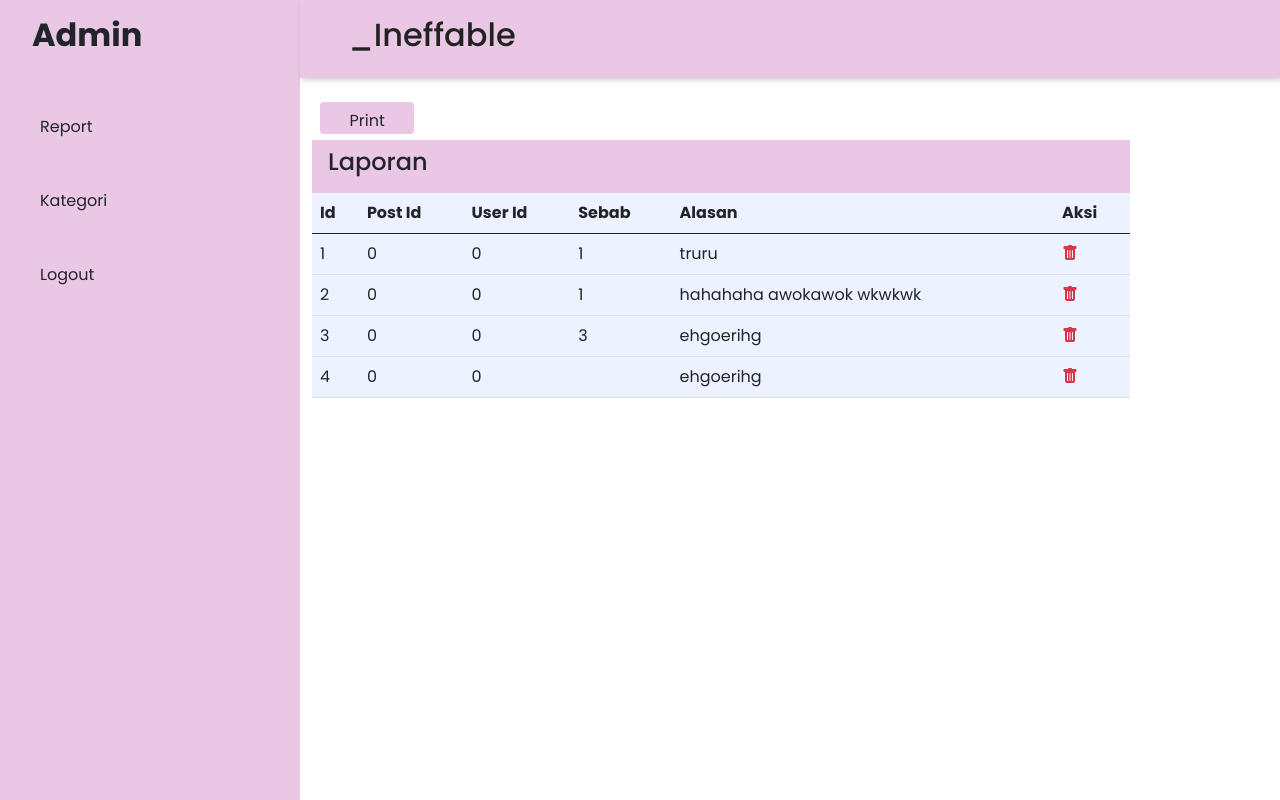
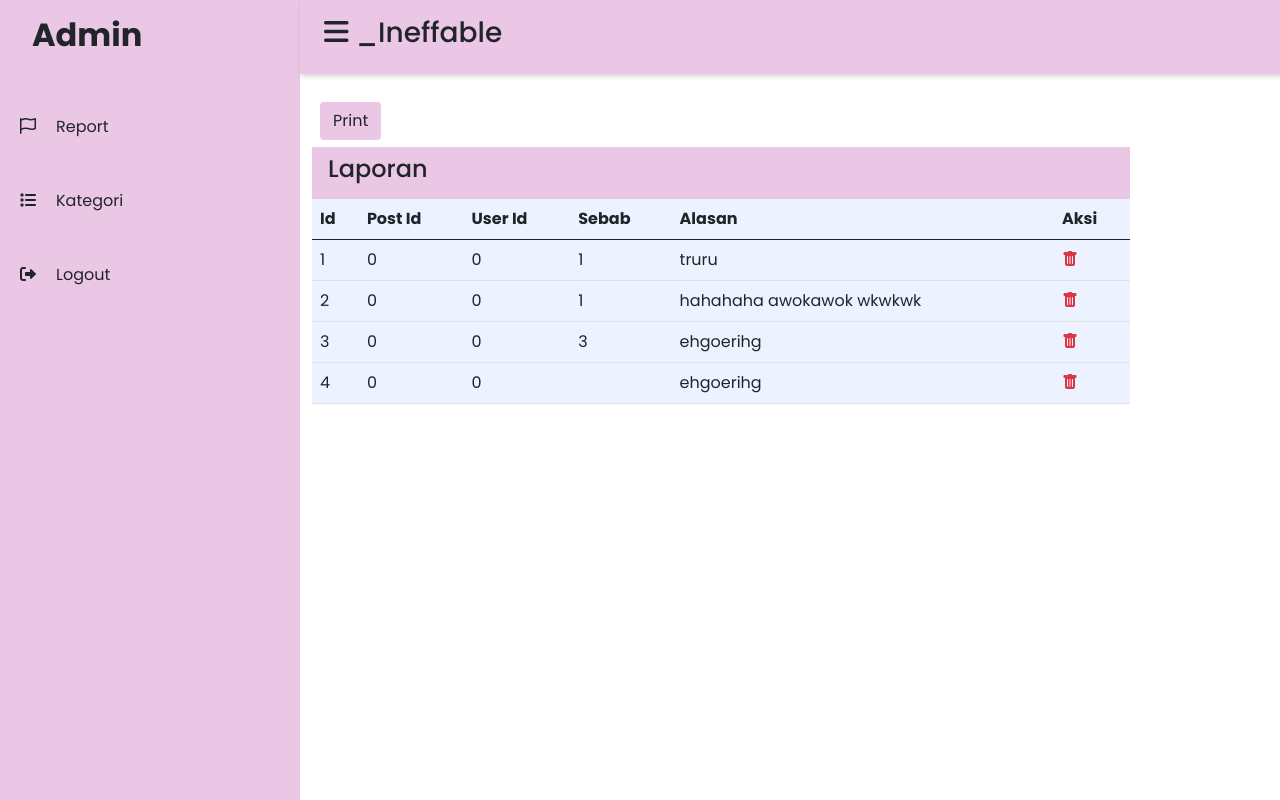
Before and after one commit to ginarahayu14/ginar-cerita, a PHP site: page /admin/index.php in a window 1280 px wide. Run offline with PHP 8.4, Linux system fonts and the light colour scheme; data comes from the database, SQL or seed files in the repository.

Commit message:
font-awesome

```diff
--- a/add_report.php
+++ b/add_report.php
@@ -16,7 +16,7 @@
         width: 80%;
     }
     .container{
-        background-color: #F7C8E0;
+        background-color: #A0616A;
         width: 100%;
         padding-top: 15%;
     }
--- a/admin/header.php
+++ b/admin/header.php
@@ -7,6 +7,7 @@
     <meta name="viewport" content="width=device-width, initial-scale=1">
 
     <!-- Bootstrap CSS -->
+    <link rel="stylesheet" href="https://cdnjs.cloudflare.com/ajax/libs/font-awesome/6.2.0/css/all.min.css" />
     <link href="https://cdn.jsdelivr.net/npm/bootstrap@5.1.0/dist/css/bootstrap.min.css" rel="stylesheet" integrity="sha384-KyZXEAg3QhqLMpG8r+8fhAXLRk2vvoC2f3B09zVXn8CA5QIVfZOJ3BCsw2P0p/We" crossorigin="anonymous">
     <link rel="stylesheet" href="style.css">
     <link rel="stylesheet" href="https://cdn.jsdelivr.net/npm/bootstrap-icons@1.10.3/font/bootstrap-icons.css">
--- a/admin/index.php
+++ b/admin/index.php
@@ -10,24 +10,24 @@ include "../db/koneksi.php";
     </div>
     <div class="sidebar-menu">
         <li class="item">
-            <a href="index.php?halaman=report" class="menu-btn text-dark"> <i class="fas fa-desktop"></i><span>Report</span></a>
+            <a href="index.php?halaman=report" class="menu-btn text-dark"><i class="fa-regular fa-flag"></i><span>Report</span></a>
         </li>
         <li class="item">
-            <a href="index.php?halaman=kategori" class="menu-btn text-dark"> <i class="fas fa-desktop"></i><span>Kategori</span> </a>
+            <a href="index.php?halaman=kategori" class="menu-btn text-dark"><i class="fa-solid fa-list"></i><span>Kategori</span> </a>
         </li>
         <li class="item">
-            <a href="../logout.php" class="menu-btn text-dark"> <i class="fas fa-desktop"></i><span>Logout</span> </a>
+            <a href="../logout.php" class="menu-btn text-dark"><i class="fa-solid fa-right-from-bracket"></i><span>Logout</span> </a>
         </li>
     </div>
 </div>
 <div class="maint-content">
     <header>
-        <h2>
+        <h3>
             <label for="nav-toggle">
-                <span class="las la-bars"></span>
+                <i class="fa-solid fa-bars"></i>
             </label>
             _Ineffable
-        </h2>
+        </h3>
     </header>
     <?php
     if (isset($_GET['halaman'])) {
--- a/admin/report.php
+++ b/admin/report.php
@@ -11,8 +11,6 @@
   }
   .btn {
     background-color: #EBC7E6;
-    height: 10%;
-    width: 15%;
     margin-bottom: 1%;
   }
 </style>
--- a/db/koneksi.php
+++ b/db/koneksi.php
@@ -1,5 +1,5 @@
 <?php
-$servername = "localhost:3306";
+$servername = "localhost:3308";
 $username = "root";
 $password = "";
 $database = "ineffable";
```
